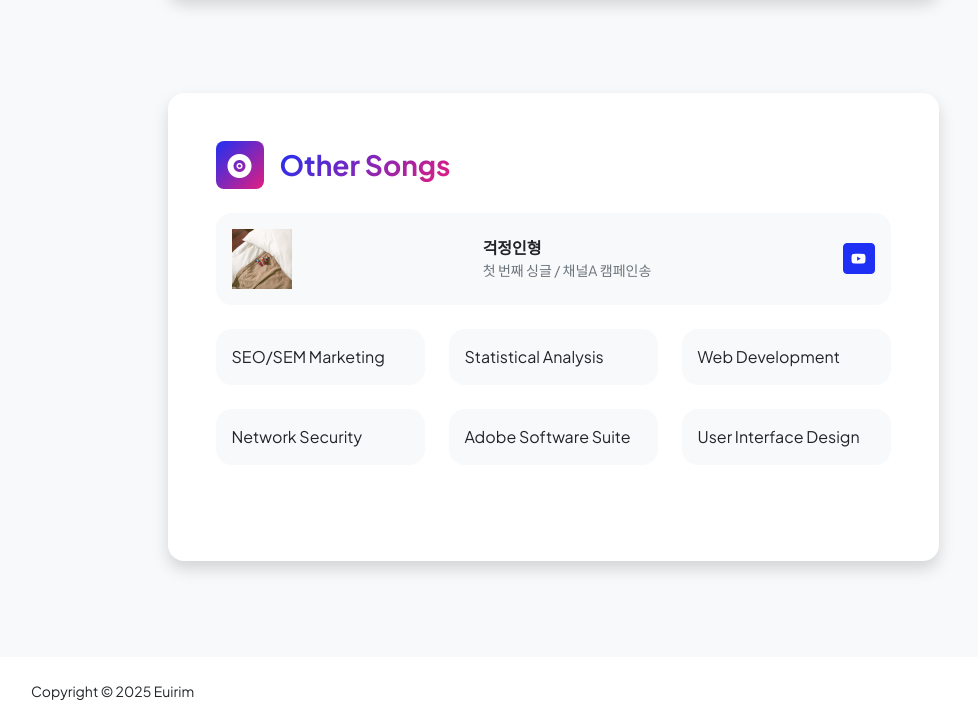
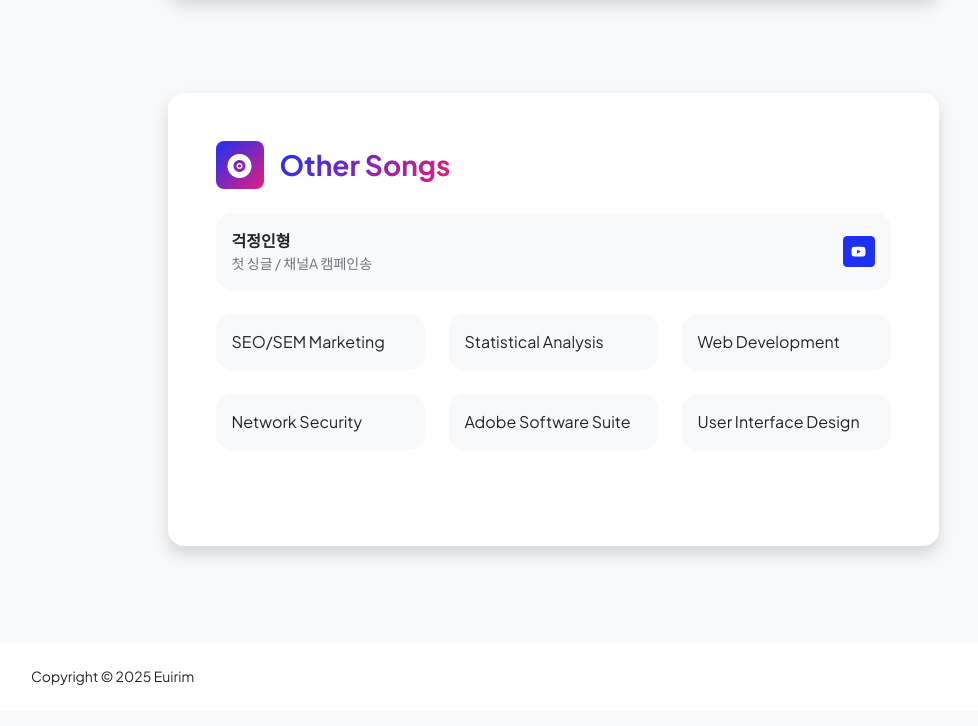
Before and after one commit to todaysfinds/euirimspace, a website: page music.html in a window 1280 px wide. Shown: the part 1927-2653 px from the top of the page, without its empty margins (87-1065 px from the left). Drawn offline with nearby package versions, Linux system fonts and the light colour scheme.

Commit message:
앨범커버이미지삭제

```diff
--- a/music.html
+++ b/music.html
@@ -216,15 +216,9 @@
                                         <div class="row row-cols-1">
                                             <div class="col mb-4">
                                               <div class="d-flex align-items-center bg-light rounded-4 p-3 h-100 justify-content-between">
-
-                                                <!-- 커버 이미지 -->
-                                                <div class="cover-img-wrapper">
-                                                    <img src="assets/걱정인형_60px.png" alt="Cover" class="cover-img">
-                                                  </div>
-
                                                 <div>
                                                   <div class="fw-bold">걱정인형</div>
-                                                  <div class="small text-muted">첫 번째 싱글 / 채널A 캠페인송</div>
+                                                  <div class="small text-muted">첫 싱글 / 채널A 캠페인송</div>
                                                 </div>
                                                 <a class="btn btn-primary btn-sm" href="유튜브링크" target="_blank">
                                                     <i class="bi bi-youtube"></i></a>
```
